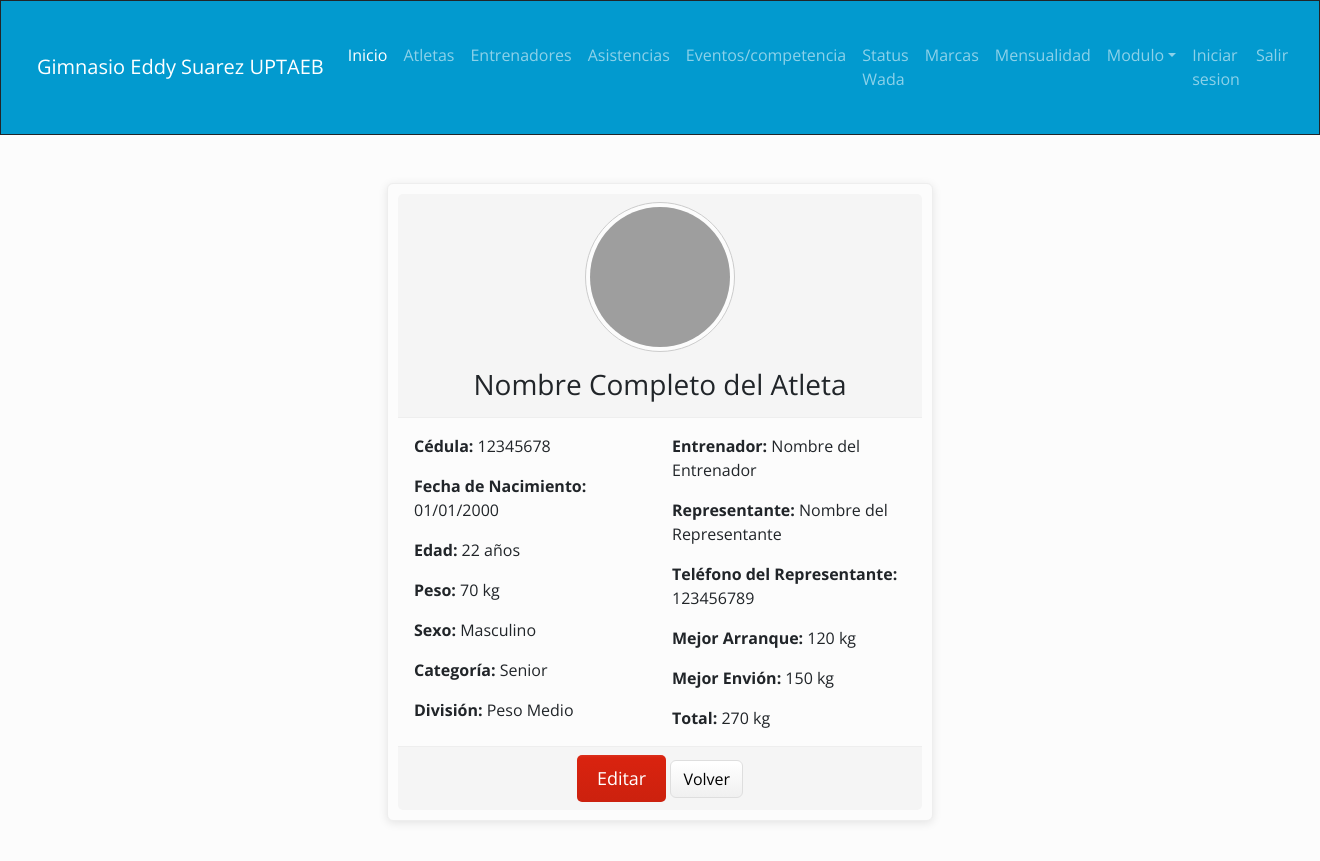
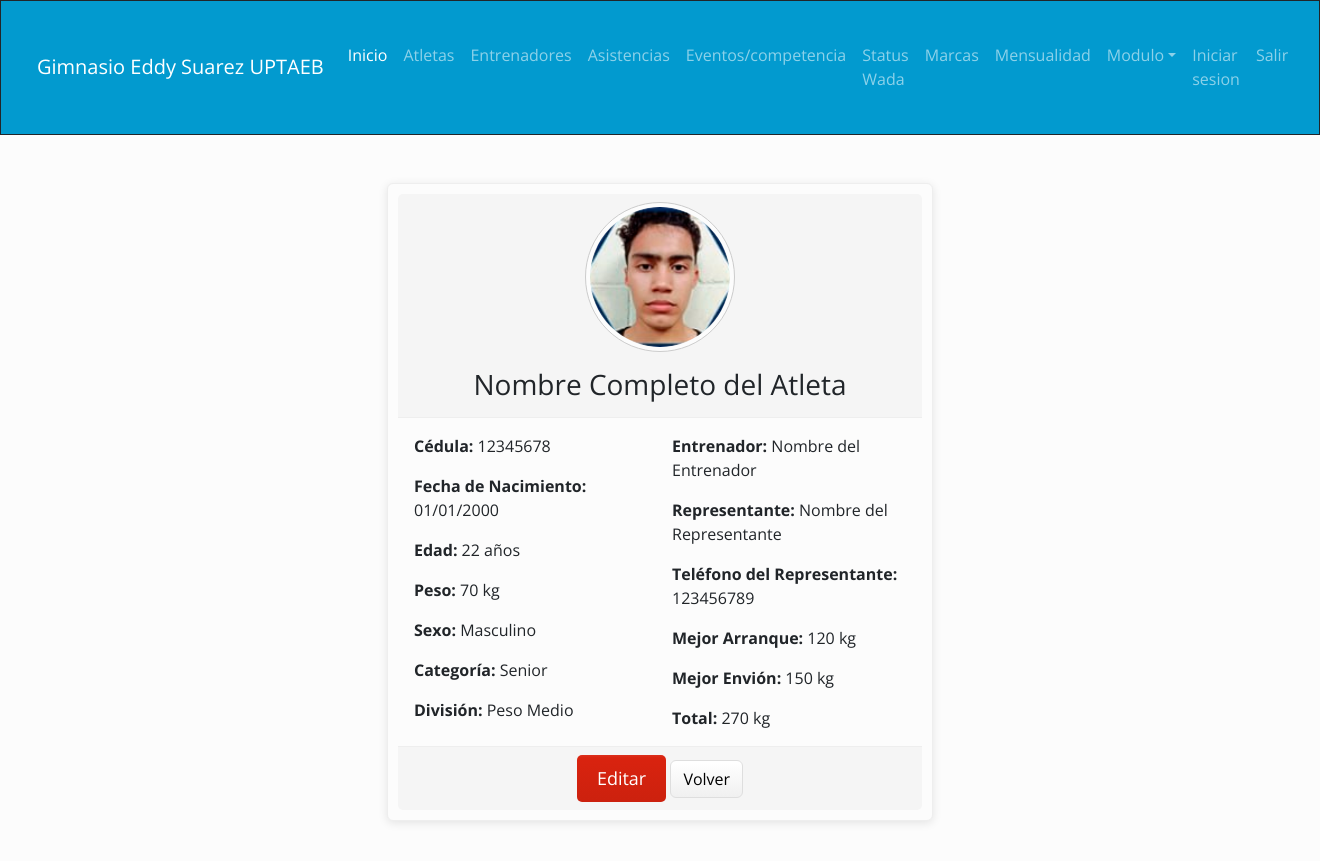
Before and after one commit to jugneyidk/gymsys, a PHP site: page /index.php?p=tarjeta_atleta in a window 1320 px wide. Shown: the top 861 px of the page. Run offline with PHP 8.4, Linux system fonts and the light colour scheme; grey boxes are pictures that could not be loaded.

Commit message:
V1.02.1
Fix atleta card

```diff
--- a/vista/tarjeta_atleta.php
+++ b/vista/tarjeta_atleta.php
@@ -14,7 +14,7 @@
         <div class="col-lg-6">
             <div class="card">
                 <div class="card-header text-center">
-                    <img src="ruta/a/la/foto.jpg" alt="Foto del Atleta" class="rounded-circle img-thumbnail" style="width: 150px; height: 150px; object-fit: cover;">
+                    <img src="./img/atleta-foto.png" alt="Foto del Atleta" class="rounded-circle img-thumbnail" style="width: 150px; height: 150px; object-fit: cover;">
                     <h3 class="mt-3">Nombre Completo del Atleta</h3>
                 </div>
                 <div class="card-body">
```
Also changed, not shown: img/atleta-foto.png (added).
